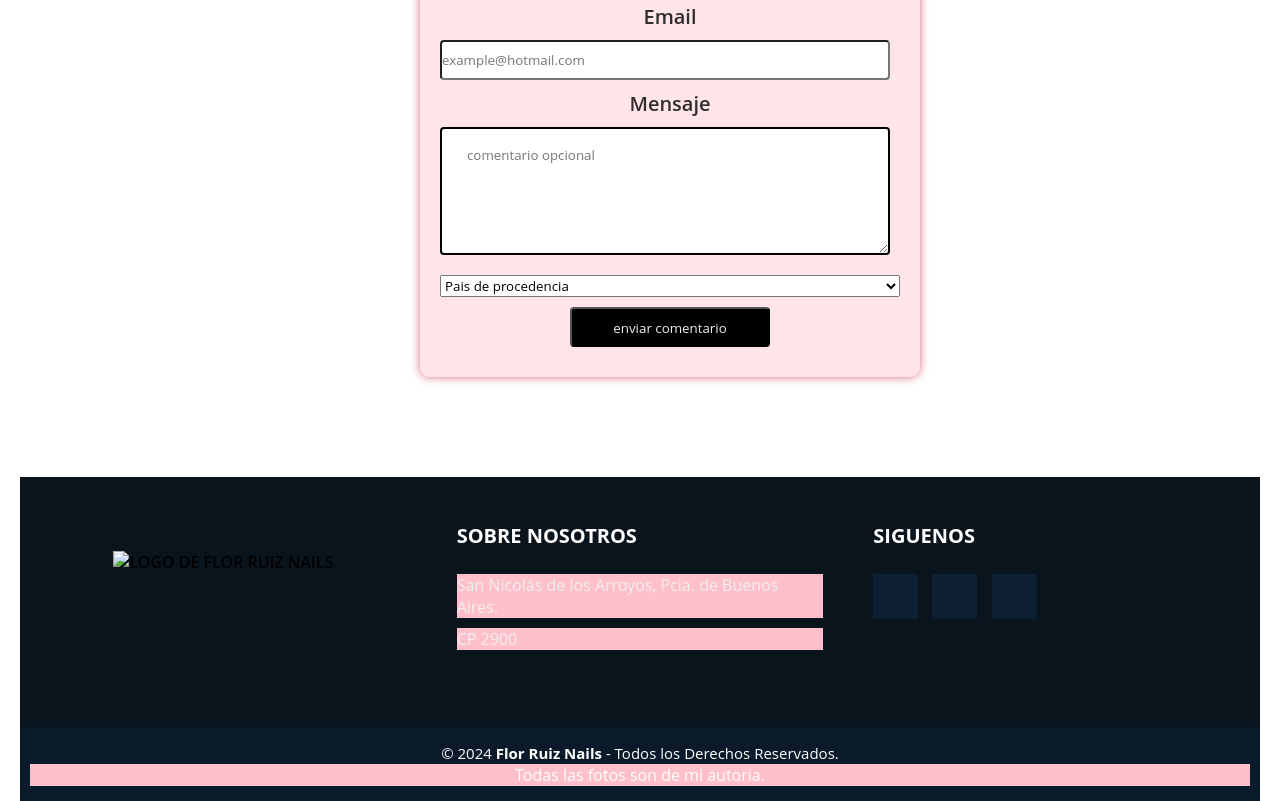
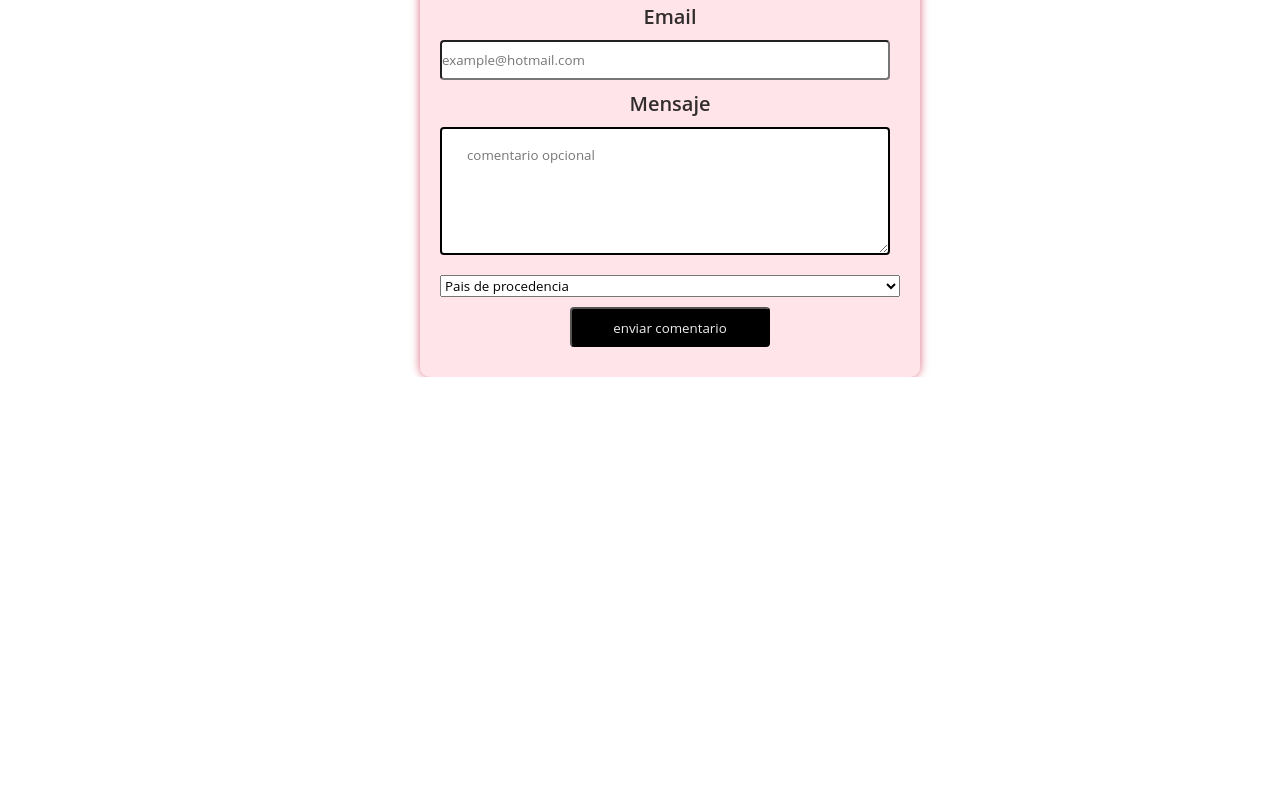
Before and after one commit to maryflopy/Comision-B-primer-repo, a plain HTML site: page pagina/formulariodecontactos.html in a window 1280 px wide. Shown: the part 700-1501 px from the top of the page. After the commit the page ends 1077 px from the top, so only its background shows below. Drawn offline with Linux system fonts and the light colour scheme; files whose address does not match are found by name.

Commit message:
Add files via upload

```diff
--- a/pagina/formulariodecontactos.html
+++ b/pagina/formulariodecontactos.html
@@ -55,38 +55,4 @@
         </div>
     </form>
 
-
-    <footer class="piedepagina">
-        <div class="grupo1">
-            <div class="box">
-                <figure>
-                    <a href="#">
-                        <img src="../Imagenes/logoblanco.png" alt="Logo de Flor Ruiz Nails">
-                    </a>
-                </figure>
-            </div>
-            <div class="box">
-                <h2>SOBRE NOSOTROS</h2>
-                <p>San Nicolás de los Arroyos, Pcia. de Buenos Aires.</p>
-                <p>CP 2900</p>
-            </div>
-
-                <div class="box">
-                    <h2>SIGUENOS</h2>
-                    <div class="red-social">
-                        <a href="https://www.facebook.com/flor.ruiz.85" class="fa fa-facebook" aria-hidden="true"><i class="bx bxl-facebook"></i></a>
-
-                        <a href="https://www.instagram.com/flor_ruiz_nails/" class="fa fa-instagram" aria-hidden="true"><i class="bx bxl-instagram"></i></a>
-
-                        <a href="https://wa.me//03364336538" class="fa fa-whatsapp" aria-hidden="true"><i class="bx bxl-whatsapp"></i></a>
-
-                    </div>
-                </div>
-            </div>
-            <div class="grupo2">
-                <small>© 2024 <b>Flor Ruiz Nails</b> - Todos los Derechos Reservados.</small>
-                <p> Todas las fotos son de mi autoria.</p>
-            </div>
-        </footer>
-
 </body>
```
